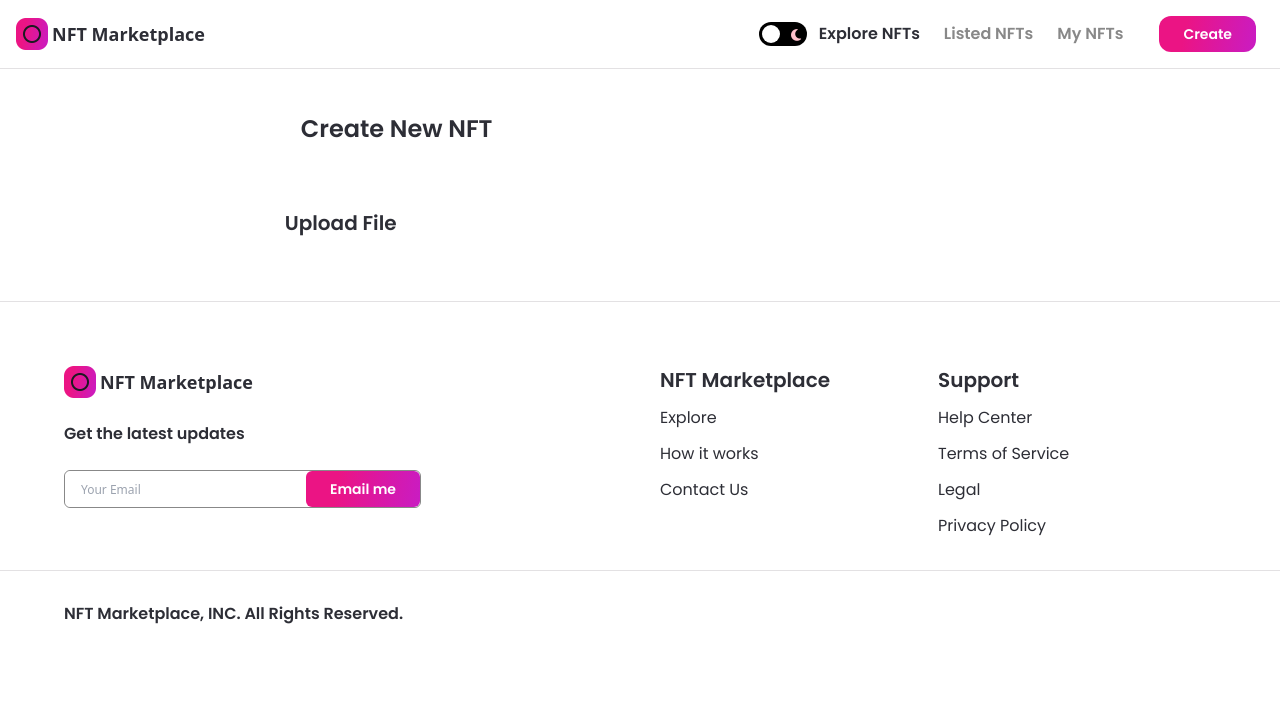
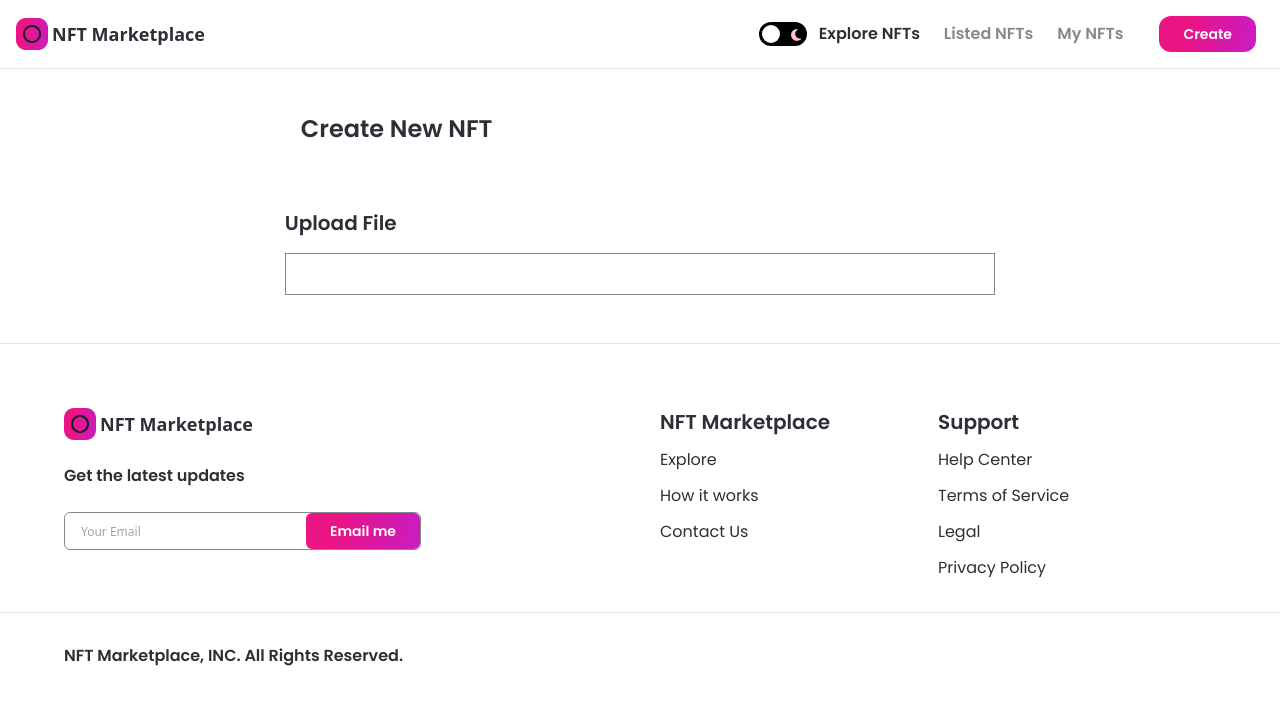
Before and after one commit to Bmullzz/nft_market_place, a Next.js app: page /create-nft in a window 1280 px wide. Shown: the top 704 px of the page. Built offline with nearby package versions, Linux system fonts and the light colour scheme.

Commit message:
add image upload box functions

```diff
--- a/pages/create-nft.js
+++ b/pages/create-nft.js
@@ -11,8 +11,18 @@
   const [fileURL, setFileURL] = useState(null);
   const { theme } = useTheme();
 
+  const onDrop = useCallback(() => {
+    // upload image to the blockchain ipfs
+  }, []);
+
+  const { getRootProps, getInputProps, isDragActive, isDragAccept, isDragReject } = useDropzone({
+    onDrop,
+    accept: 'image/*',
+    maxSize: 5000000,
+  });
+
   const fileStyle = useMemo(() => (
-    ''
+    'dark:bg-nft-black-1 bg-white border dark:border-white border-nft-gray-2 flex flex-col items-center p-5'
   ), []);
 
   return (
@@ -23,8 +33,8 @@
         <div className="mt-16 ">
           <p className="font-poppins dark:text-white text-nft-black-1 font-semibold text-xl">Upload File</p>
           <div className="mt-4">
-            <div className={fileStyle}>
-
+            <div {...getRootProps()} className={fileStyle}>
+              <input {...getInputProps()} />
             </div>
           </div>
         </div>
```
